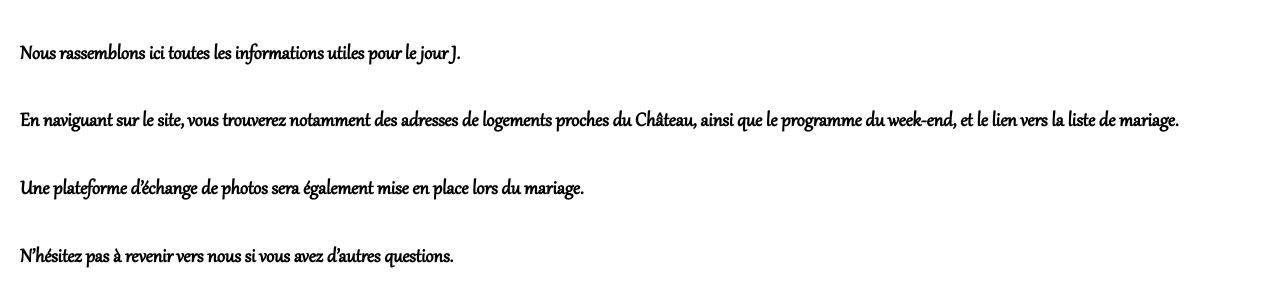
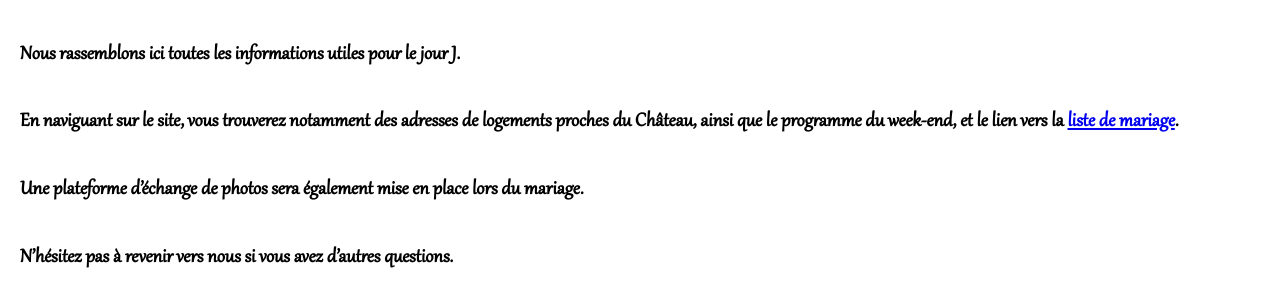
Before and after one commit to Germinal-A/Site-du-Mariage-de-Julia-et-Germain, a Jekyll site: the page built from index.md, in a window 1280 px wide and 900 px high, scrolled down 2417 px. Shown: the part 172-472 px from the top of the window. Built offline with Jekyll 4.4.1, drawn with Linux system fonts in a browser that asks for light colours; part of the change alters nothing that is shown.

```diff
--- a/index.md
+++ b/index.md
@@ -10,7 +10,7 @@ weight: 1
 <img src="assets/Couple.jpg" width="90%" class="small">
 <br/>
 #### Nous rassemblons ici toutes les informations utiles pour le jour J.
-#### En naviguant sur le site, vous trouverez notamment des adresses de logements proches du Château, ainsi que le programme du week-end, et le lien vers la liste de mariage.
+#### En naviguant sur le site, vous trouverez notamment des adresses de logements proches du Château, ainsi que le programme du week-end, et le lien vers la <a href="https://www.1001listes.fr/notremariage/juliaetgermain">liste de mariage</a>.
 #### Une plateforme d'échange de photos sera également mise en place lors du mariage.
 #### N'hésitez pas à revenir vers nous si vous avez d'autres questions.
 #### Nous avons hâte de partager ces moments avec vous,
```
